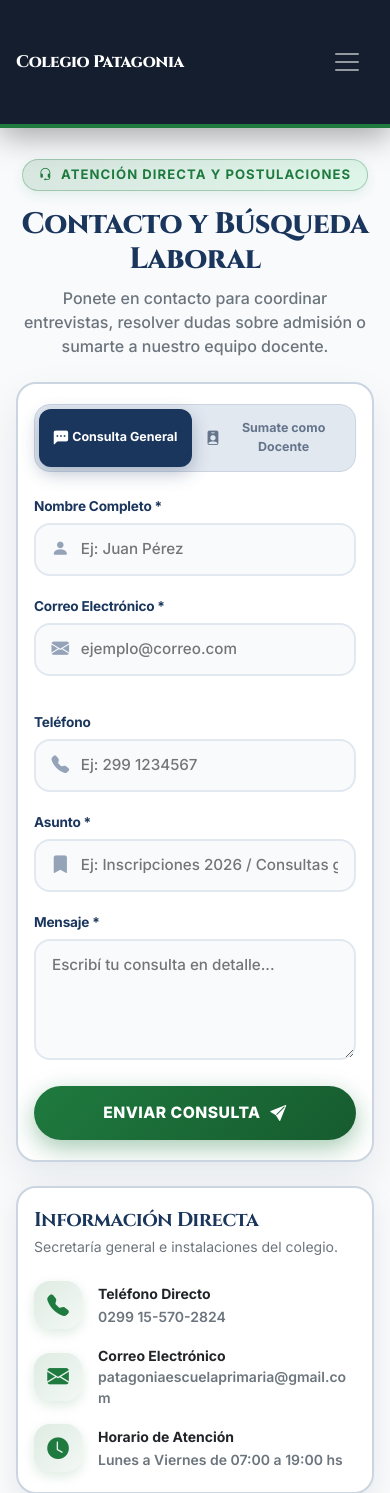
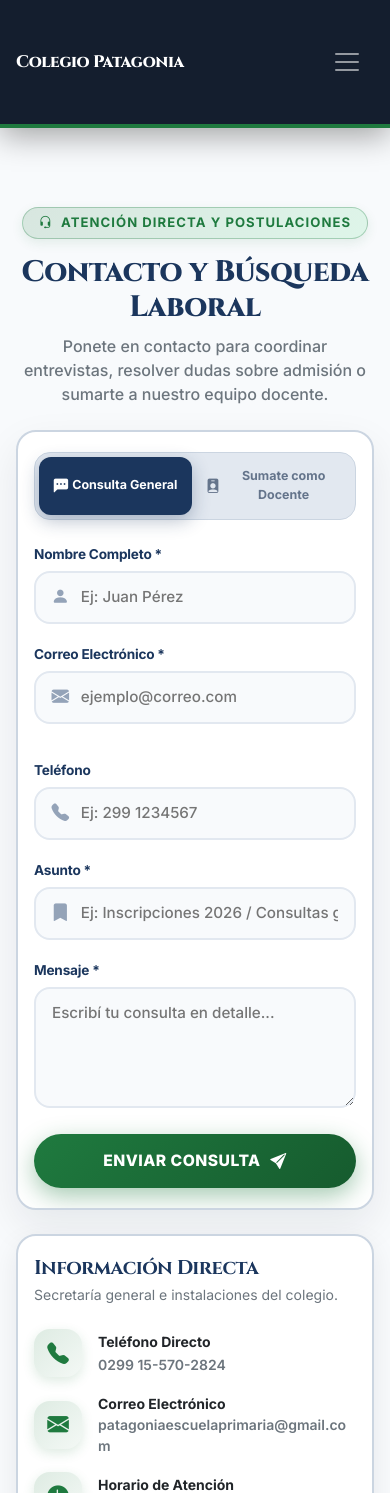
Before and after one commit to SoySid/colegio-patagonia-cipolletti, a Django app: page /contacto/ in a window 390 px wide. Shown: the top 1493 px of the page. Run offline with Django 5.2, Linux system fonts and the light colour scheme; data that the repository does not hold is empty.

Commit message:
fix(responsive): ajuste de padding superior exclusivo para la vista de contacto en móviles

```diff
--- a/escuela/templates/escuela/contacto.html
+++ b/escuela/templates/escuela/contacto.html
@@ -204,7 +204,7 @@
        ========================================== */
     @media (max-width: 576px) {
         .contacto-wrapper-vip {
-            padding-top: 1.5rem;
+            padding-top: 4.5rem !important; /* <--- Aumentado para que no choque con el header fijo en celu */
             padding-bottom: 3rem;
         }
 
```
